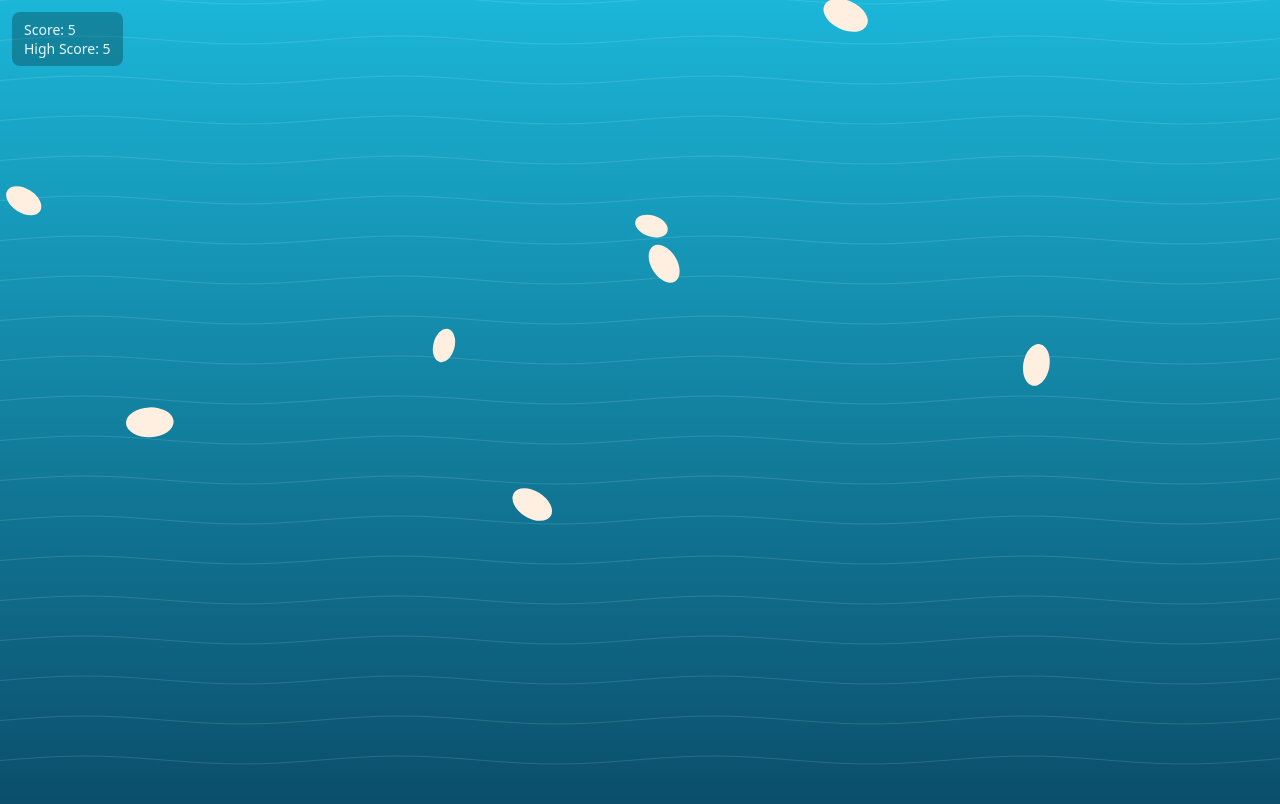
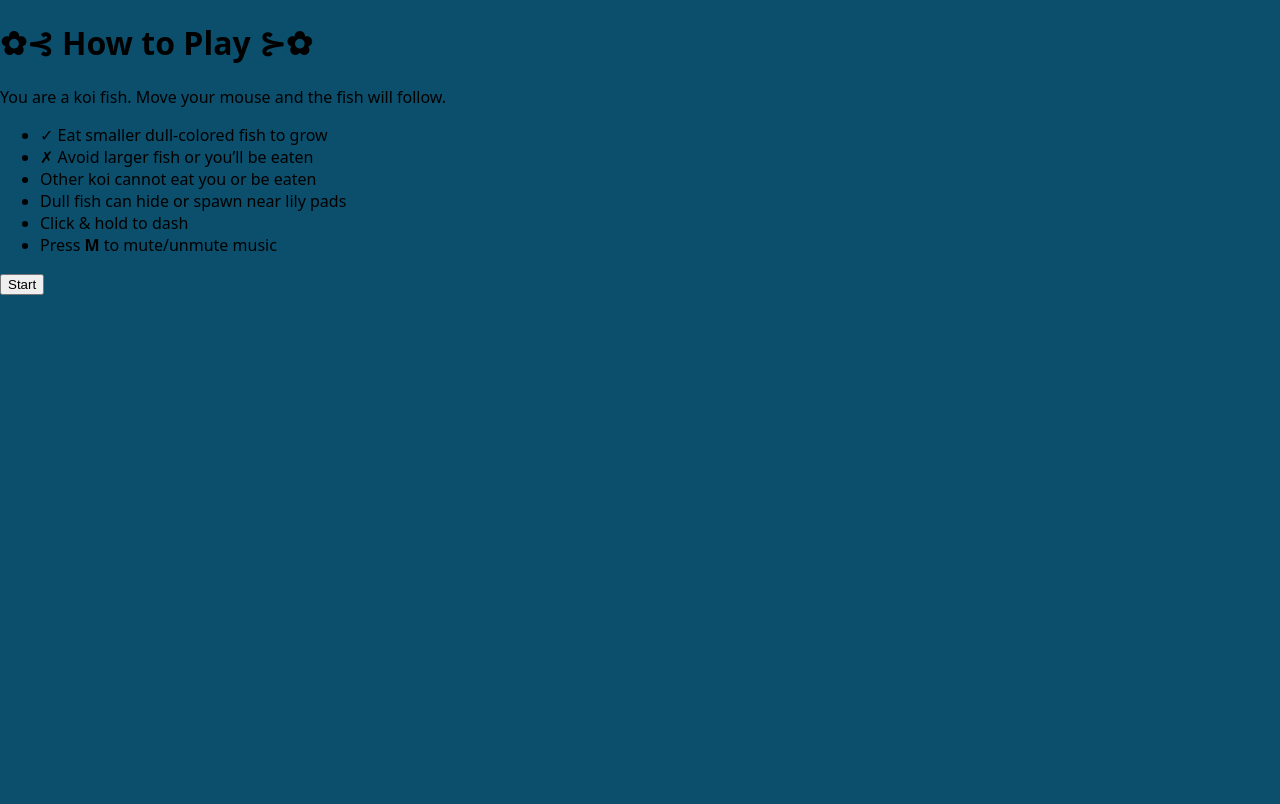
Before and after one commit to MayaJart/Koi-pond, a plain HTML site: page index.html in a window 1280 px wide. Drawn offline with Linux system fonts and the light colour scheme.

Commit message:
Update index.html

```diff
--- a/index.html
+++ b/index.html
@@ -1,17 +1,30 @@
 <!DOCTYPE html>
 <html lang="en">
 <head>
-  <meta charset="UTF-8" />
-  <title>Koi Pond</title>
-  <link rel="stylesheet" href="style.css" />
+<meta charset="UTF-8">
+<title>Koi Pond</title>
+<link rel="stylesheet" href="style.css">
 </head>
 <body>
-  <canvas id="pond"></canvas>
-  <div id="ui">
-    <div>Score: <span id="score">0</span></div>
-    <div>High Score: <span id="high">0</span></div>
-  </div>
 
-  <script src="game.js"></script>
+<div id="startScreen">
+  <h1>✿⊰ How to Play ⊱✿</h1>
+  <p>You are a koi fish. Move your mouse and the fish will follow.</p>
+  <ul>
+    <li>✓ Eat smaller dull-colored fish to grow</li>
+    <li>✗ Avoid larger fish or you’ll be eaten</li>
+    <li>Other koi cannot eat you or be eaten</li>
+    <li>Dull fish can hide or spawn near lily pads</li>
+    <li>Click & hold to dash</li>
+    <li>Press <b>M</b> to mute/unmute music</li>
+  </ul>
+  <button onclick="startGame()">Start</button>
+</div>
+
+<canvas id="pond"></canvas>
+
+<audio id="music" src="music.mp3" loop></audio>
+
+<script src="game.js"></script>
 </body>
 </html>
```
